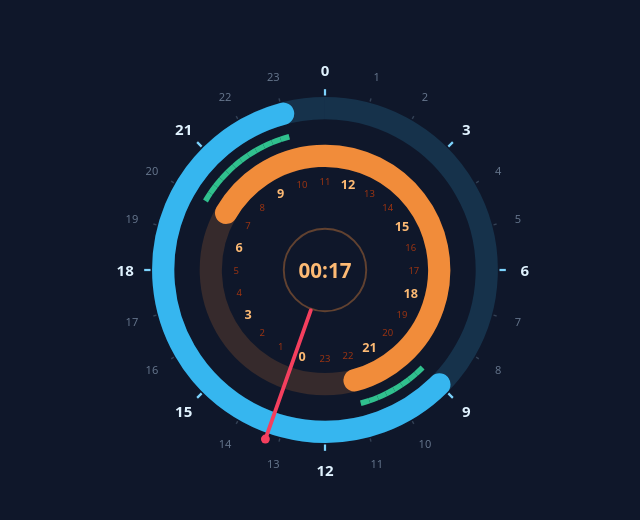
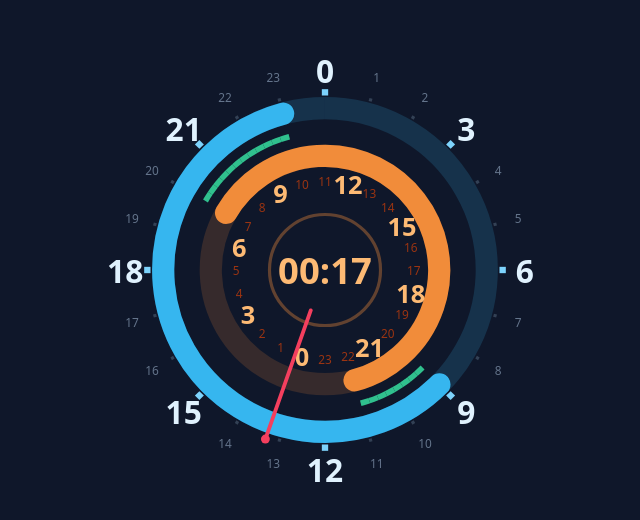
Before and after one commit to CressantFabien/Widgets, a plain HTML site: page index.html in a window 1280 px wide. Shown: the part 130-650 px from the top of the page, without its empty margins (315-955 px from the left). Drawn offline with Linux system fonts and the light colour scheme.

Commit message:
Update index.html

```diff
--- a/index.html
+++ b/index.html
@@ -143,7 +143,7 @@
       tick.setAttribute("x2", tickEnd.x);
       tick.setAttribute("y2", tickEnd.y);
       tick.setAttribute("stroke", isMajor ? "#7DD3FC" : "#334155");
-      tick.setAttribute("stroke-width", isMajor ? "1.4" : "0.9");
+      tick.setAttribute("stroke-width", isMajor ? "4" : "2");
       baseLayer.appendChild(tick);
 
       const labelPos = hourToXY(h, 126);
@@ -152,7 +152,7 @@
         labelPos.x,
         labelPos.y,
         String(h),
-        isMajor ? "9.5" : "7",
+        isMajor ? "20" : "7.5",
         isMajor ? "#E0F2FE" : "#64748B",
         isMajor ? "700" : "500"
       );
@@ -168,7 +168,7 @@
         labelPos.x,
         labelPos.y,
         String(herH),
-        isMajor ? "8" : "6",
+        isMajor ? "16" : "7.5",
         isMajor ? "#FDBA74" : "#9A3412",
         isMajor ? "700" : "400"
       );
@@ -178,16 +178,16 @@
     const centerBg = document.createElementNS(svgNS, "circle");
     centerBg.setAttribute("cx", 0);
     centerBg.setAttribute("cy", 0);
-    centerBg.setAttribute("r", "26");
+    centerBg.setAttribute("r", "35");
     centerBg.setAttribute("fill", "#0F172A");
     centerBg.setAttribute("stroke", "rgba(251, 146, 60, 0.35)");
-    centerBg.setAttribute("stroke-width", "1.2");
+    centerBg.setAttribute("stroke-width", "2");
     centerLayer.appendChild(centerBg);
 
     const herTimeStr = now.toLocaleTimeString("fr-FR", {
       timeZone: HER_TZ, hour: "2-digit", minute: "2-digit"
     });
-    addText(centerLayer, 0, 0, herTimeStr, "13", "#FDBA74", "700");
+    addText(centerLayer, 0, 0, herTimeStr, "23", "#FDBA74", "700");
 
     // 7. Aiguille rouge en temps réel (pointe sur l'heure actuelle)
     const nowFloat = now.getHours() + now.getMinutes() / 60 + now.getSeconds() / 3600;
```
